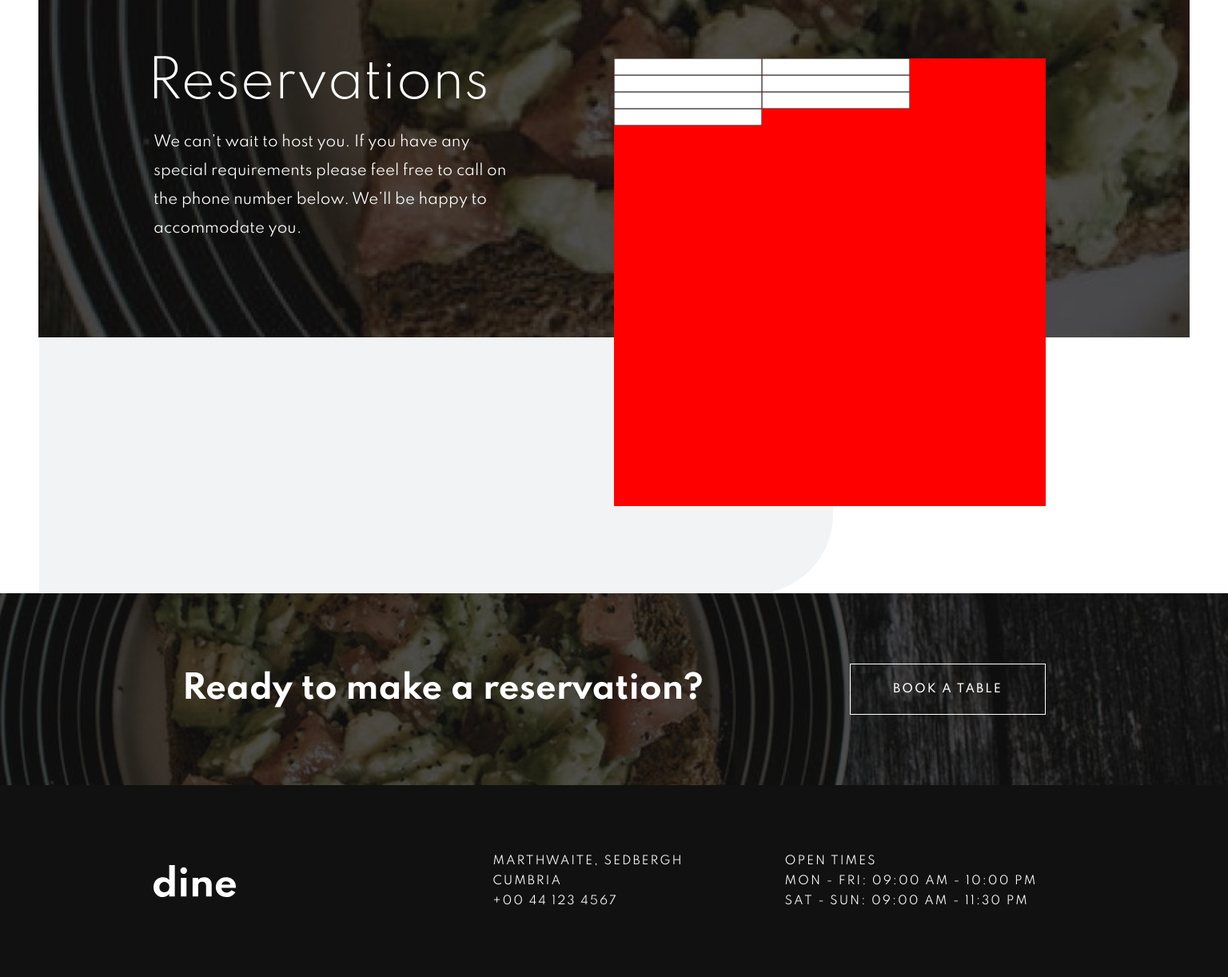
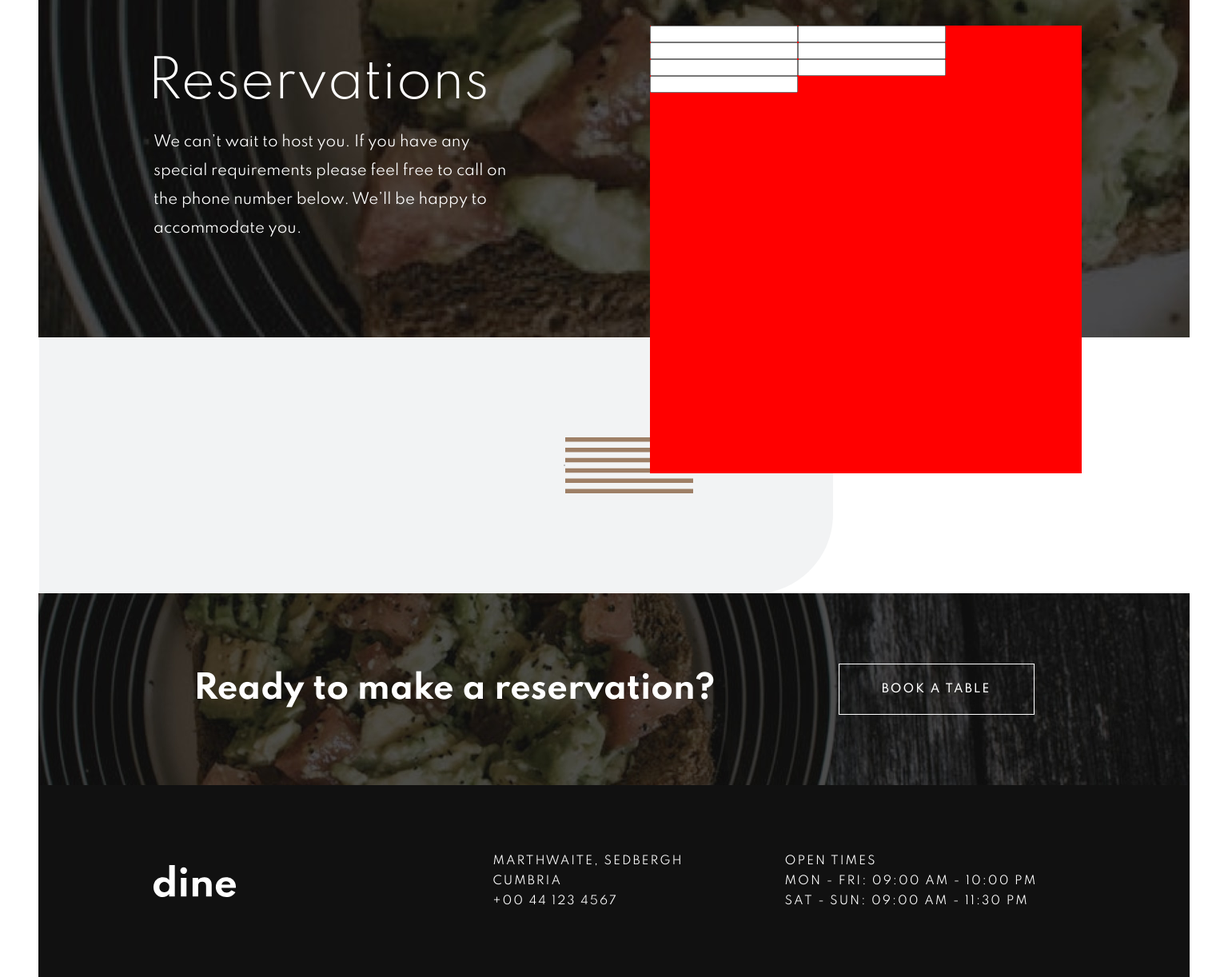
Before and after one commit to SJellen/dine, a Next.js app: page /book in a window 1536 px wide. Shown: the part 178-1400 px from the top of the page at 80% size. Built offline with nearby package versions, Linux system fonts and the light colour scheme.

Commit message:
spacing on form background and pattern image

```diff
--- a/components/Booking/Form.js
+++ b/components/Booking/Form.js
@@ -1,10 +1,12 @@
 import styles from '../../styles/Book/Form.module.scss'
+import Image from 'next/image'
 
 export default function Form() {
 
     return (
         <div className={styles.container}>
-            <div></div>
+            <div className={styles.imgContainer}></div>
+                <Image src="/assets/patterns/pattern-lines.svg" alt="line pattern" width="160" height="70"  />
             <div>
                 <form>
                     <input />
--- a/styles/Book/Form.module.scss
+++ b/styles/Book/Form.module.scss
@@ -10,12 +10,23 @@
     background-image: url(../../public/assets/patterns/pattern-curve-bottom-right.svg);
     background-repeat: no-repeat;
     border: 1px solid white;
+    display: flex;
+    justify-content: center;
+    align-items: center;
+    .imgContainer {
+        display: flex;
+        border: 1px solid silver;
+        justify-content: center;
+        align-items: center;
+        position: relative;
+        margin-left: 40%;
+    }
     form {
         width: 540px;
         height: 560px;
         background-color: red;
         position: relative;
-        left: 50%;
-        margin-top: -350px;
+        left: -10%;
+        margin-top: -100%;
     }
 }
--- a/styles/Footer.module.scss
+++ b/styles/Footer.module.scss
@@ -45,6 +45,10 @@
 }
 
 @media only screen and (min-width: 1440px){
+    .container {
+        max-width: 1440px;
+        margin: 0 auto;
+    }
     .flexContainer {
         max-width: 1440px;
         margin: 0 auto;
--- a/styles/ReservationFooter.module.scss
+++ b/styles/ReservationFooter.module.scss
@@ -44,6 +44,8 @@
     .container {
         background-image: url(../public/assets/homepage/ready-bg-desktop@2x.jpg);
         background-size: cover;
+        max-width: 1440px;
+        margin: 0 auto;
         .flexContainer {
         max-width: 1440px;
         margin: 0 auto;
```
